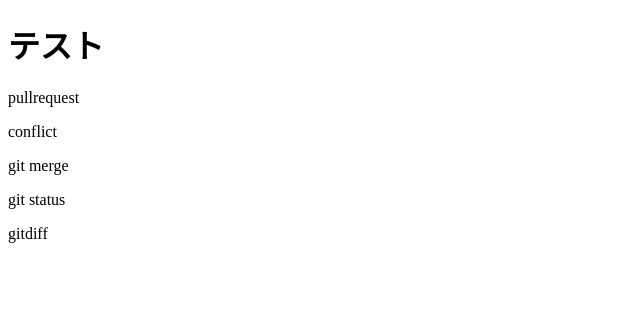
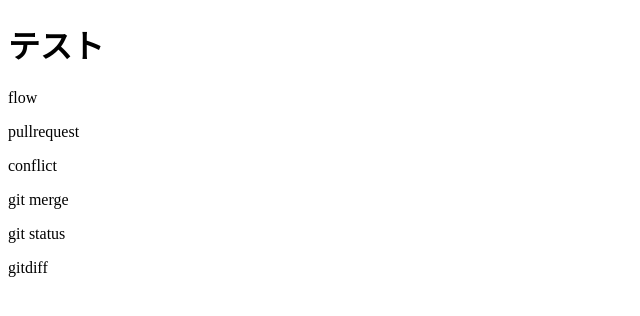
Before and after one commit to tontantan/git_tutorial, a plain HTML site: page git_tutorial/index.html in a window 1280 px wide. Shown: the whole page, without its empty margins (0-640 px from the left). Drawn offline with Linux system fonts and the light colour scheme.

Commit message:
flowを追記

```diff
--- a/git_tutorial/index.html
+++ b/git_tutorial/index.html
@@ -7,6 +7,7 @@
 
 <body>
 	<h1>テスト</h1>
+	<P>flow</P>
 	<P>pullrequest</P>
 <P>conflict</P>
 <p>git merge</p>
```
